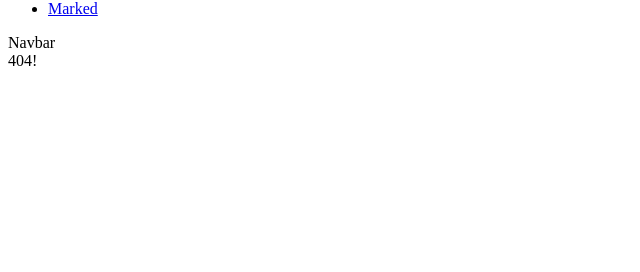
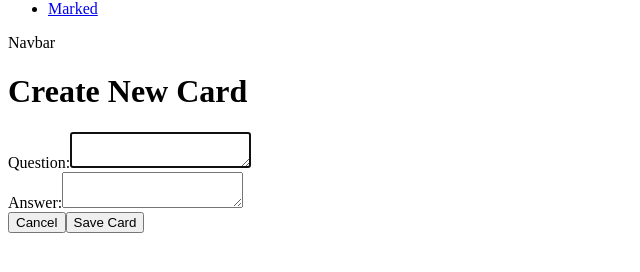
Before and after one commit to ElvisLee0725/flashcard, a React app: page /add in a window 1280 px wide. Before the commit this address had no page. Shown: the part 364-636 px from the top of the page, without its empty margins (0-640 px from the left). Built offline with nearby package versions, Linux system fonts and the light colour scheme; the HTML template or start-up script is replaced by a standard one.

Commit message:
Add create card route and redirect back to /

```diff
--- a/src/components/app.jsx
+++ b/src/components/app.jsx
@@ -122,6 +122,8 @@ class App extends React.Component {
             <Route exact path='/' component={ViewCards} />
             <Route exact path='/practice' component={ReviewCards} />
             <Route exact path='/marked' component={MarkedCards} />
+            <Route exact path='/add' component={CreateCard} />
+            <Route exact path='/update' component={UpdateCard} />
             <Route component={NotFound} />
           </Switch>
         </AppContext.Provider>
--- a/src/components/card-form.jsx
+++ b/src/components/card-form.jsx
@@ -1,4 +1,5 @@
 import React from 'react';
+import { Redirect } from 'react-router-dom';
 import { AppContext } from '../appContext';
 import { v4 as uuidv4 } from 'uuid';
 
@@ -7,37 +8,38 @@ class CardForm extends React.Component {
     super(props);
     this.state = {
       question: '',
-            answer: ''
+      answer: '',
+      redirect: null,
     };
     this.handleSubmit = this.handleSubmit.bind(this);
     this.handleChange = this.handleChange.bind(this);
     this.reset = this.reset.bind(this);
   }
 
-    handleChange({ target: {name, value }}) {
+  handleChange({ target: { name, value } }) {
     this.setState({
-            [name]: value
+      [name]: value,
     });
   }
 
   handleSubmit(e) {
     e.preventDefault();
-        const { view, activeCard, addCard, editCard } = this.context;
+    const { activeCard, addCard, editCard } = this.context;
     const { question, answer } = this.state;
+    const { title } = this.props;
 
-        if(view === 'create-card'){
+    if (title === 'Create New Card') {
       const newCard = {
         id: uuidv4(),
         question,
-                answer
+        answer,
       };
       addCard(newCard);
-        }
-        else {
+    } else {
       const card = {
         id: activeCard.id,
         question,
-                answer
+        answer,
       };
       editCard(card);
     }
@@ -48,42 +50,68 @@ class CardForm extends React.Component {
   reset() {
     this.setState({
       question: '',
-            answer: ''
+      answer: '',
+      redirect: '/',
     });
-        this.context.setView('view-cards');
   }
 
   componentDidMount() {
-        const { view, activeCard } = this.context;
-
-        if(view === 'update-card' && activeCard) {
+    const { activeCard } = this.context;
+    const { title } = this.props;
+    if (title === 'Update Card' && activeCard) {
       this.setState({
         question: activeCard.question,
-                answer: activeCard.answer
+        answer: activeCard.answer,
       });
     }
   }
 
   render() {
-        const { question, answer } = this.state;
-        const title = this.context.view === 'create-card' ? 'Create New Card' : 'Update Card';
+    const { question, answer, redirect } = this.state;
+    const { title } = this.props;
+
+    // This is a class component, so we need to use a state to decide when to render this <Redirect /> component
+    if (redirect) {
+      return <Redirect to={redirect} />;
+    }
 
     return (
-            <div className="container">
-                <h1 className="text-center">{title}</h1>
-                <form className="mt-5" onSubmit={this.handleSubmit}>
-                    <div className="form-group">
-                        <label htmlFor="question">Question:</label>
-                        <textarea type="text" className="form-control" value={question} name="question" onChange={this.handleChange} autoFocus></textarea>
+      <div className='container'>
+        <h1 className='text-center'>{title}</h1>
+        <form className='mt-5' onSubmit={this.handleSubmit}>
+          <div className='form-group'>
+            <label htmlFor='question'>Question:</label>
+            <textarea
+              type='text'
+              className='form-control'
+              value={question}
+              name='question'
+              onChange={this.handleChange}
+              autoFocus
+            ></textarea>
           </div>
-                    <div className="form-group">
-                        <label htmlFor="answer">Answer:</label>
-                        <textarea type="text" className="form-control" value={answer} name="answer" onChange={this.handleChange}></textarea>
+          <div className='form-group'>
+            <label htmlFor='answer'>Answer:</label>
+            <textarea
+              type='text'
+              className='form-control'
+              value={answer}
+              name='answer'
+              onChange={this.handleChange}
+            ></textarea>
           </div>
 
-                    <div className="form-group text-right">
-                        <button type="button" className="btn btn-danger mr-2" onClick={this.reset}>Cancel</button>
-                        <button type="submit" className="btn btn-success">Save Card</button>
+          <div className='form-group text-right'>
+            <button
+              type='button'
+              className='btn btn-danger mr-2'
+              onClick={this.reset}
+            >
+              Cancel
+            </button>
+            <button type='submit' className='btn btn-success'>
+              Save Card
+            </button>
           </div>
         </form>
       </div>
--- a/src/components/card.jsx
+++ b/src/components/card.jsx
@@ -1,4 +1,5 @@
 import React from 'react';
+import { Link } from 'react-router-dom';
 import { AppContext } from '../appContext';
 import Modal from './modal';
 
@@ -16,9 +17,7 @@ class Card extends React.Component {
 
   // Set the activeCard as the card selected to edit
   handleEdit() {
-        const { setView } = this.context;
     this.setSelectedCardActive();
-        setView('update-card');
   }
 
   setSelectedCardActive() {
@@ -27,26 +26,31 @@ class Card extends React.Component {
       return card.id === this.props.id;
     });
 
-        if(index !== -1) {
+    if (index !== -1) {
       setActiveCard(index);
     }
   }
 
   render() {
     return (
-            <div className="col mb-4">
-                <div className="card h-100">
-                    <div className="card-body card-question-bg">
-                        <h5 className="card-title text-muted">Question:</h5>
-                        <p className="card-text">{this.props.question}</p>
+      <div className='col mb-4'>
+        <div className='card h-100'>
+          <div className='card-body card-question-bg'>
+            <h5 className='card-title text-muted'>Question:</h5>
+            <p className='card-text'>{this.props.question}</p>
           </div>
-                    <div className="card-body card-answer-bg">
-                        <h5 className="card-title text-muted">Answer:</h5>
-                        <p className="card-text">{this.props.answer}</p>
+          <div className='card-body card-answer-bg'>
+            <h5 className='card-title text-muted'>Answer:</h5>
+            <p className='card-text'>{this.props.answer}</p>
           </div>
-                    <div className="card-footer card-footer-bg text-center">
-                        <i className="fa fa-edit icon-btn mr-1" onClick={this.handleEdit}></i>
-                        <Modal handleDelete={this.handleDelete}/>
+          <div className='card-footer card-footer-bg text-center'>
+            <Link to='/update'>
+              <i
+                className='fa fa-edit icon-btn mr-1'
+                onClick={this.handleEdit}
+              ></i>
+            </Link>
+            <Modal handleDelete={this.handleDelete} />
           </div>
         </div>
       </div>
--- a/src/components/create-card.jsx
+++ b/src/components/create-card.jsx
@@ -2,7 +2,7 @@ import React from 'react';
 import CardForm from './card-form';
 
 function CreateCard() {
-    return <CardForm />;
+  return <CardForm title='Create New Card' />;
 }
 
 export default CreateCard;
--- a/src/components/nav.jsx
+++ b/src/components/nav.jsx
@@ -3,7 +3,7 @@ import { NavLink } from 'react-router-dom';
 
 const Nav = () => {
   return (
-    <nav class='navbar navbar-light'>
+    <nav className='navbar navbar-light'>
       <div className='navbar-brand d-none d-sm-block'>
         <img src='/images/flashcard-logo.png' alt='logo' />
       </div>
--- a/src/components/update-card.jsx
+++ b/src/components/update-card.jsx
@@ -2,9 +2,7 @@ import React from 'react';
 import CardForm from './card-form';
 
 function UpdateCard() {
-    return (
-        <CardForm />
-    );
+  return <CardForm title='Update Card' />;
 }
 
 export default UpdateCard;
--- a/src/components/view-cards.jsx
+++ b/src/components/view-cards.jsx
@@ -1,22 +1,34 @@
-import React from 'react';
+import React, { Fragment } from 'react';
+import { Link } from 'react-router-dom';
 import Card from './card';
 import { AppContext } from '../appContext';
 
 function ViewCards() {
   return (
     <div>
-            <h1 className="text-center">My Cards</h1>
+      <h1 className='text-center'>My Cards</h1>
       <AppContext.Consumer>
         {(values) => {
-                    const allCards = values.cards.map((card) => {
-                        return <Card key={card.id} {...card} />
-                    });
+          return (
+            <div className='container text-center mt-5'>
+              {values.cards.length === 0 ? (
+                <Fragment>
+                  <h3>Oops...looks like you have no flashcards.</h3>
+                  <h5>Start creating by clicking the "Add card" button.</h5>
+                </Fragment>
+              ) : (
+                <Fragment>
+                  <div className='row row-cols-1 row-cols-md-3'>
+                    {values.cards.map((card) => {
+                      return <Card key={card.id} {...card} />;
+                    })}
+                  </div>
+                </Fragment>
+              )}
 
-                    return (
-                        <div className="container mt-5">
-                            <div className="row row-cols-1 row-cols-md-3">
-                                { allCards }
-                            </div>
+              <Link className='btn btn-navy btn-lg my-5' to='/add'>
+                <i className='fa fa-plus mr-3'></i>Add card
+              </Link>
             </div>
           );
         }}
```
Also changed, not shown: package.json (+9 -9 lines), 1 other file (tests, documents, lock files or other folders). Lines whose indentation alone changed are shown as unchanged.
